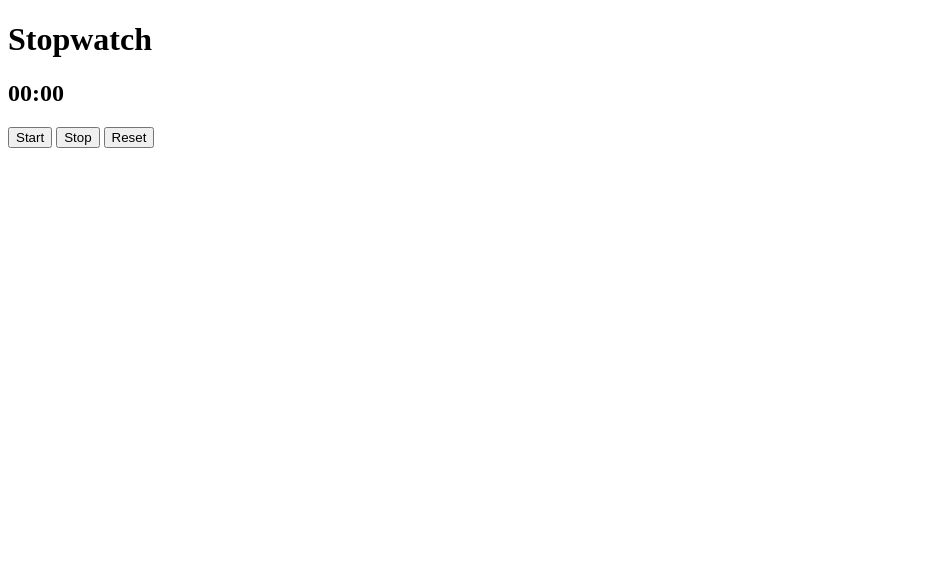
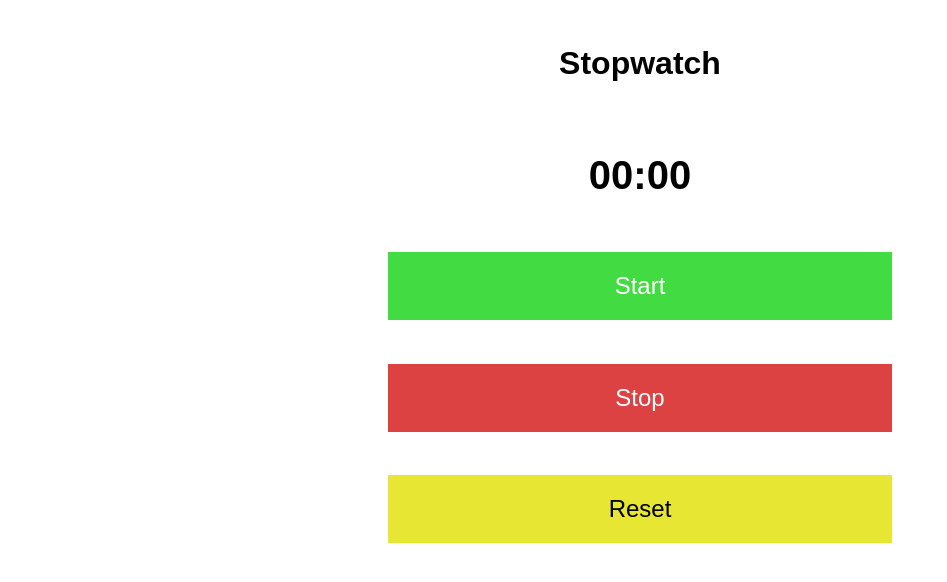
Before and after one commit to Callaghanjake/Code_Along-Stopwatch, a plain HTML site: page index.html in a window 1280 px wide. Shown: the whole page, without its empty margins (0-947 px from the left). Drawn offline with Linux system fonts and the light colour scheme.

Commit message:
feat: add external CSS and basic styling to improve stopwatch appearance.

```diff
--- /dev/null
+++ b/css/style.css
@@ -0,0 +1,41 @@
+body {
+    font-family: Arial, Helvetica, sans-serif;
+}
+
+.container {
+    display: grid;
+    grid-template-columns: 1fr;
+    grid-template-rows: repeat(5, 1fr);
+}
+
+.title {
+    place-self: center center;
+}
+
+.time {
+    place-self: center center;
+    font-size: 2.5em;
+}
+
+button {
+    place-self: center center;
+    width: 40%;
+    padding: 20px;
+    border: solid white 1px;
+    font-size: 1.5em;
+}
+
+.startBtn {
+    background-color: rgb(66, 220, 66);
+    color: white;
+}
+
+.stopBtn {
+    background-color: rgb(220, 66, 66);
+    color: white;
+}
+
+.resetBtn {
+    background-color: rgb(230, 230, 51);
+    color: black;
+}
--- a/index.html
+++ b/index.html
@@ -5,13 +5,17 @@
     <meta name="viewport" content="width=device-width, initial-scale=1.0">
     <title>Stopwatch</title>
     <script src="./js/script.js" defer></script>
+    <link rel="stylesheet" href="./css/style.css">
 </head>
 <body>
-    <h1>Stopwatch</h1>
+    <div class="container">
+        <h1 class="title">Stopwatch</h1>
+        <h2 class="time">00:00</h2>
 
-    <h2 class="time">00:00</h2>
-    <button class="startBtn">Start</button>
-    <button class="stopBtn">Stop</button>
-    <button class="resetBtn">Reset</button>
+        <button class="startBtn">Start</button>
+        <button class="stopBtn">Stop</button>
+        <button class="resetBtn">Reset</button>
+    </div>
+
 </body>
 </html>
```
